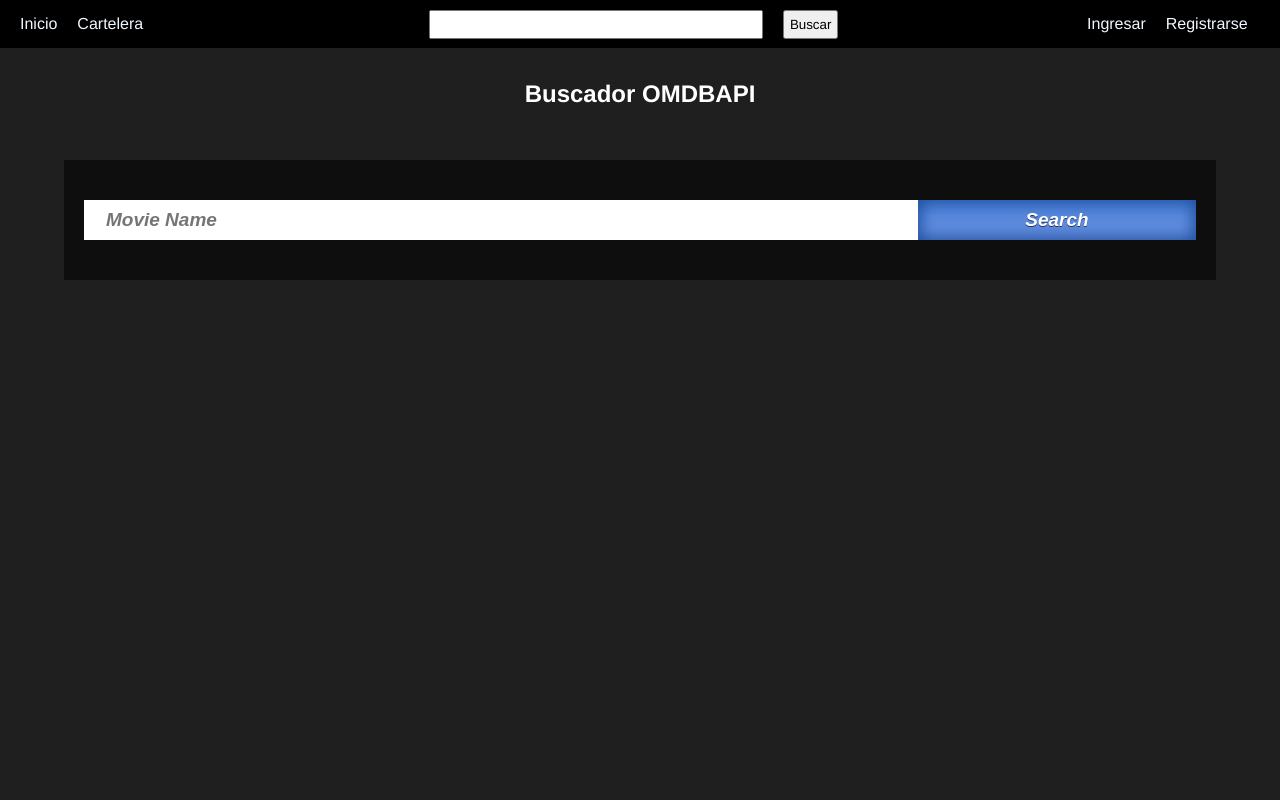
After one commit to camiloCanclini/proyecto-programacionII-Canclini-Antunez, a Flask app: page /user/upload_movie in a window 1280 px wide. The commit adds this page. Run offline with Flask 2, Linux system fonts and the light colour scheme.

Commit message:
Integration OmdbApi Feature

```diff
--- /dev/null
+++ b/index.html
@@ -0,0 +1,3 @@
+<div id="display_movies" hidden="">
+
+</div>
--- a/main.py
+++ b/main.py
@@ -15,3 +15,6 @@ def login():
 @app.route("/user")
 def user():
     return render_template("movie_info.html")
+@app.route("/user/upload_movie")
+def user2():
+    return render_template("user_menu_upload_movie.html")
--- a/static/css/style.css
+++ b/static/css/style.css
@@ -14,14 +14,18 @@ a {
 
 h1 {
     color: #fff;
+    margin: 2rem 0px;
 }
 
 /*BARRA DE NAVEGACION*/
-
+main{
+    min-height: 94vh;
+    background-color: rgb(31, 31, 31);
+}
 .navbar {
     display: flex;
     width: 100%;
-    height: 50px;
+    height: 6vh;
     background-color: black;
     padding: 20px;
 }
@@ -47,16 +51,20 @@ h1 {
 }
 
 /*SECCION DE PELICULAS*/
+#peliculas-actuales{
+    min-height: 100%;
 
+}
 #estrenos-container {
     width: 100%;
+    min-height: 100%;
     display: flex;
     flex-direction: column;
     flex-wrap: wrap;
     gap: 20px;
     height: auto;
     text-align: center;
-    background-color: rgb(31, 31, 31);
+
 }
 
 .container__cajas {
@@ -101,3 +109,42 @@ h1 {
     color: #fff;
     border-radius: 0px 0px 20px 20px;
 }
+
+#form_api_search{
+    width: 100%;
+    height: 10vh;
+    box-sizing: border-box;
+    display: flex;
+    align-items: center;
+}
+#form_api_search > *{
+    margin: 0;
+    border: 0;
+    height: 50%;
+    flex-grow: 1;
+    min-width: 100px;
+    font-family:Arial;
+	font-size:19px;
+	font-weight:bold;
+	font-style:italic;
+	padding:9px 22px;
+	text-decoration:none;
+}
+#form_api_search > input[type="submit"]{
+    max-width: 25%;
+    box-shadow:inset 0px 0px 15px 3px #20509e;
+	background:linear-gradient(to bottom, #4b82db 5%, #6b92e0 100%);
+	background-color:#4b82db;
+	color:#ffffff;
+	cursor:pointer;
+
+	text-shadow:0px 1px 0px #263666;
+}
+#form_api_search > input[type="submit"]:hover {
+	background:linear-gradient(to bottom, #6b92e0 5%, #4b82db 100%);
+	background-color:#6b92e0;
+}
+#form_api_search > input[type="submit"]:active{
+	position:relative;
+	top:1px;
+}
--- /dev/null
+++ b/static/css/styles_omdbapi_search.css
@@ -0,0 +1,54 @@
+#display_movies{
+    width: 100%;
+    max-height: 60vh;
+    box-sizing: border-box;
+    display: flex;
+    flex-direction: column;
+    align-items: center;
+    justify-content: flex-start;
+    overflow-y: scroll;
+    padding: 0 .8rem;
+}
+#display_movies > *{
+    position: relative;
+    top: 0;
+    left: 0;
+    width: 100%;
+    height: 20vh;
+    border: 1px solid white;
+    border-radius: .8rem;
+    padding: .5rem;
+    margin: 1rem 0px;
+    transition: all .2s;
+}
+#display_movies > *:hover{
+    transition: all .2s;
+    position: relative;
+    top: -2px;
+    left: -2px;
+    box-shadow: 4px 4px 4px 4px rgba(0, 0, 0, 0.207);
+}
+#display_movies > * > a{
+    display: flex;
+    box-sizing: border-box;
+    width: 100%;
+    height: 100%;
+    cursor: pointer;
+}
+#display_movies > * > a img{
+    height: 100%;
+    object-fit: contain;
+}
+@import url(https://fonts.googleapis.com/css?family=Oswald:200,300,regular,500,600,700);
+#display_movies > * > a > div{
+    flex-grow: 1;
+    display: flex;
+    align-items: center;
+    justify-content: center;
+    font-size: 2rem;
+    color: white;
+}
+#display_movies > * > a > div > p{
+    flex-grow: 1;
+    flex-basis: 0;
+}
--- /dev/null
+++ b/static/js/omdb_api_query.js
@@ -0,0 +1,61 @@
+/*   APIKEY = cf09fe5c    */
+//const url = 'http://www.omdbapi.com/?apikey=cf09fe5c&s=batman';//Se fija la URL de la API con la que haremos la consulta
+console.log("hola");
+const form = document.getElementById('form_api_search');
+form.addEventListener('submit', event => {
+	event.preventDefault();//Evita que el formulario recargue la pagina
+	let input_search = document.getElementById('input_search');
+	console.log('input_search:', input_search)
+	let input_search_text = input_search.value;
+    console.log(input_search_text);
+	var url = 'http://www.omdbapi.com/?apikey=cf09fe5c&s='+input_search_text;
+	console.log('url:', url)
+	const HTTPREQUEST = new XMLHttpRequest(); //Se crea objeto HTTPREQUEST
+	HTTPREQUEST.open('GET',url, true); //Se configura la petición
+    /*Comienzan las operaciones AJAX*/
+	HTTPREQUEST.onreadystatechange = function(){
+        /*Se verifica que la petición fue exitosa*/
+		if(this.readyState == 4 && this.status == 200){
+			var response = JSON.parse(this.responseText);//Se obtiene la respuesta de la API y se transforma array
+            console.log(response);
+			try {
+				let movies = response["Search"];
+				displayResponse(movies);
+			} catch (error) {
+				displayResponse(movies=0, 1);
+			}
+		}
+	}
+	HTTPREQUEST.send();
+});
+
+function displayResponse(movies, error=0){
+	let container = document.getElementById('display_movies');
+	container.removeAttribute("style");
+	container.innerHTML = "";
+	if(error==1){
+		container.innerHTML = "LA BUSQUEDA DE LA PELICULA A FALLADO O NO EXISTE";
+	}else{
+		/*Se recorre el ARRAY y se pintan los datos que contiene*/
+		for(let i of movies){
+			let container_movie = document.createElement("DIV");
+			let link = document.createElement("A");
+			let movieImg = document.createElement("IMG");
+			let movieInfo = document.createElement("DIV");
+			let titulo = document.createElement("P");
+			let id = document.createElement("P");
+
+			movieImg.setAttribute("src",i["Poster"]);
+			titulo.innerHTML = i["Title"];
+			id.innerHTML = i["imdbID"];
+
+			movieInfo.appendChild(titulo);
+			movieInfo.appendChild(id);
+			link.appendChild(movieImg);
+			link.appendChild(movieInfo);
+			container_movie.appendChild(link);
+
+			container.appendChild(container_movie);
+		}
+	}
+}
--- /dev/null
+++ b/templates/user_menu_upload_movie.html
@@ -0,0 +1,44 @@
+<!DOCTYPE html>
+<html lang="es">
+    <head>
+        <meta charset="utf-8">
+        <meta name="viewport" content="width=device-width, initial-scale=1">
+        <link rel="stylesheet" href="{{ url_for('static', filename='css/style.css') }}">
+        <link rel="stylesheet" href="{{ url_for('static', filename='css/styles_omdbapi_search.css') }}">
+        <title>Pagina</title>
+    </head>
+    <body>
+        <header>
+            <nav class="navbar">
+                <ul class="navbar-p1">
+                    <li><a href="">Inicio</a></li>
+                    <li><a href="#">Cartelera</a></li>
+                </ul>
+                <div class="navbar-p2">
+                    <input id="search" type="search">
+                    <input id="submit" type="submit" value="Buscar">
+                </div>
+                <ul class="navbar-p3">
+                    <li><a href="/login">Ingresar</a></li>
+                    <li><a href="#">Registrarse</a></li>
+                </ul>
+            </nav>
+        </header>
+        <main>
+            <section id="peliculas-actuales">
+                <div id="estrenos-container">
+                    <h1>Buscador OMDBAPI</h1>
+                    <div class="container__cajas">
+                        <form action="" id="form_api_search">
+                            <input type="text" placeholder="Movie Name" id="input_search">
+                            <input type="submit" value="Search">
+                        </form>
+                        <div id="display_movies" style="display: none">
+                        </div>
+                    </div>
+                </div>
+            </section>
+        </main>
+    </body>
+    <script src="{{ url_for('static', filename='js/omdb_api_query.js') }}"></script>
+</html>
```
Also changed, not shown: templates/register_user.html (deleted, +0 -12 lines).
